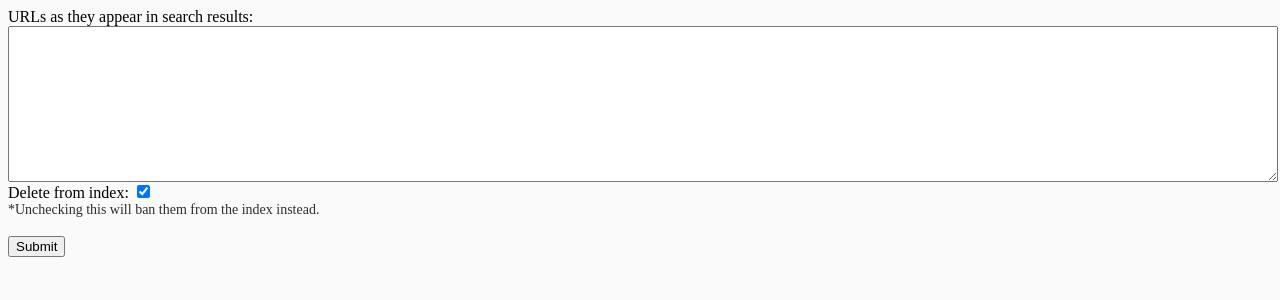
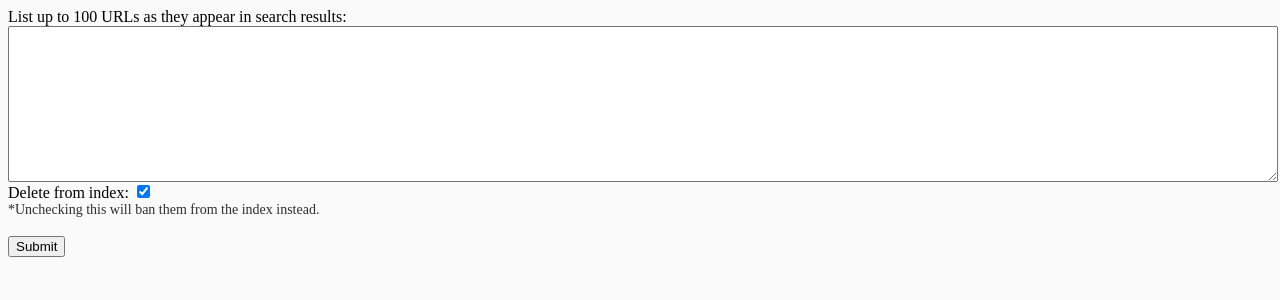
Before and after one commit to wibyweb/wiby, a PHP site: page /ban/form.html.php in a window 1280 px wide. Shown: the top 300 px of the page. Run offline with PHP 8.4, Linux system fonts and the light colour scheme.

Commit message:
Add files via upload

```diff
--- a/html/ban/form.html.php
+++ b/html/ban/form.html.php
@@ -15,7 +15,7 @@
   <body>
     <form action="ban.php" method="post">
       <div>
-        <label for="url">URLs as they appear in search results:</label><br>
+        <label for="url">List up to 100 URLs as they appear in search results:</label><br>
 		<?php if(isset($_POST['urls'])) : ?>
 				<textarea id="urls" name="urls" maxlength="40000" rows="10" cols="60" ><?php echo htmlspecialchars($_POST['urls'], ENT_QUOTES, 'UTF-8') ?></textarea>
 		<?php else : ?>
```
